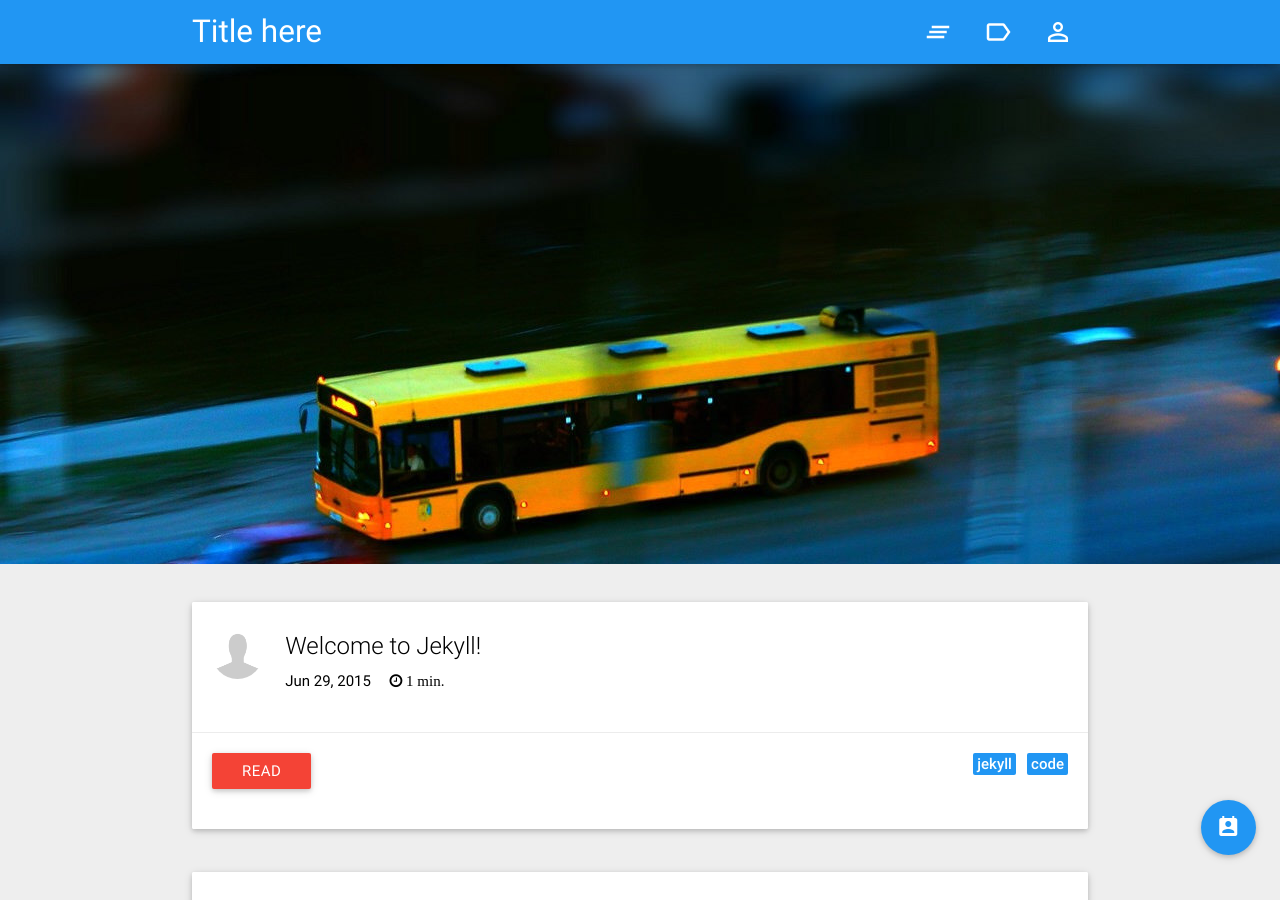
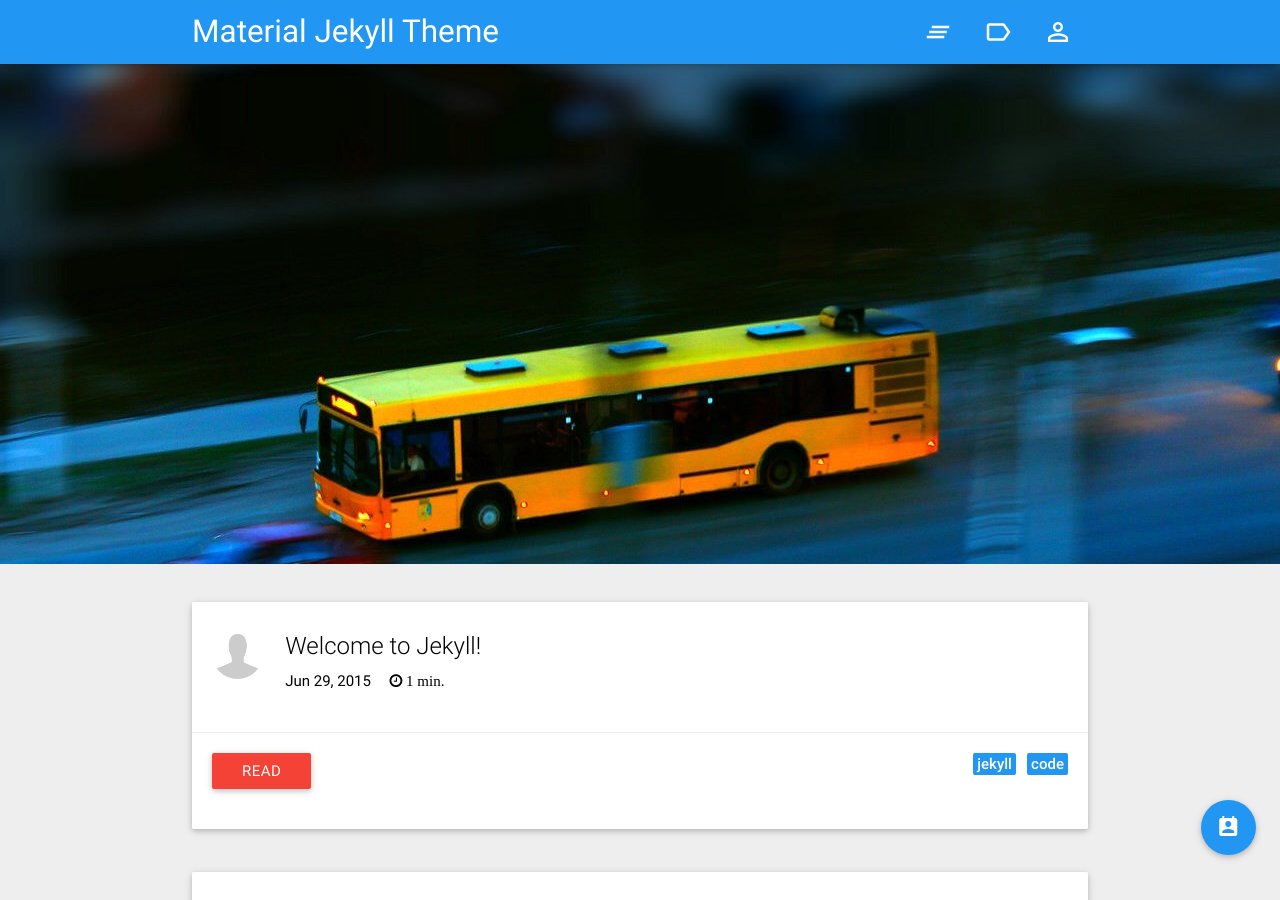
Before and after one commit to mishapivo/material-jekyll-theme-1, a Jekyll site: the page built from index.html, in a window 1280 px wide and 900 px high. Built offline with Jekyll 4.4.1, drawn with Linux system fonts in a browser that asks for light colours; nearby versions of some CDN libraries; the list of posts is cut into pages by our own code; some of the changed lines change nothing that is shown.

Commit message:
Update _config.yml

```diff
--- a/_config.yml
+++ b/_config.yml
@@ -1,5 +1,5 @@
 # Site settings
-title: Title here
+title: Material Jekyll Theme
 
 description: > # this means to ignore newlines until "baseurl:"
   Write an awesome description for your new site here. You can edit this
@@ -9,9 +9,8 @@ baseurl: "/material-jekyll-theme/" # the subpath of your site, e.g. /blog/
 url:
 
 
-disqus_shortname:
-google_analytics:
-
+disqus_shortname: materialjekylltheme
+google_analytics: UA-58393025-3
 paginate: 5
 
 
```
